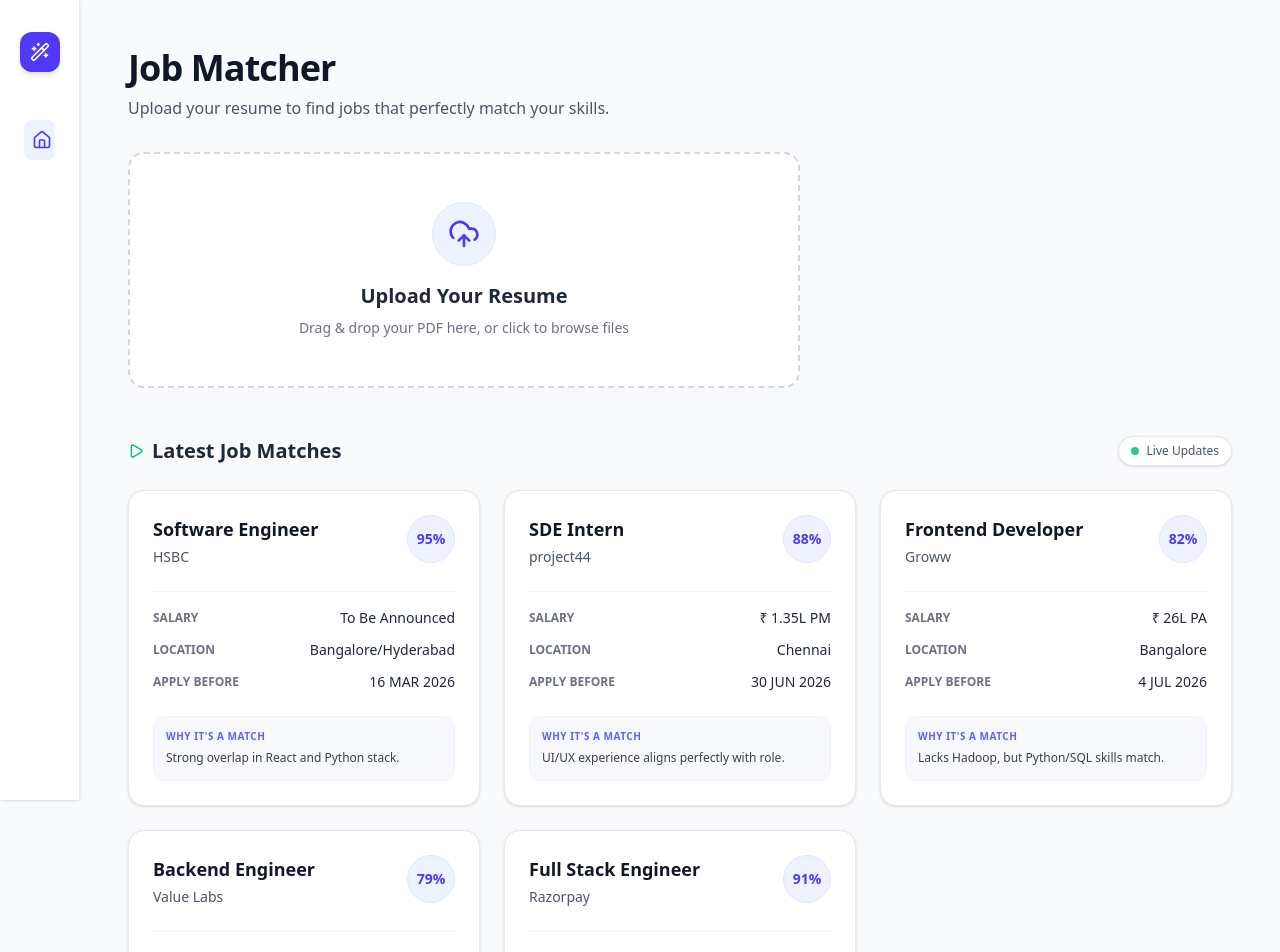
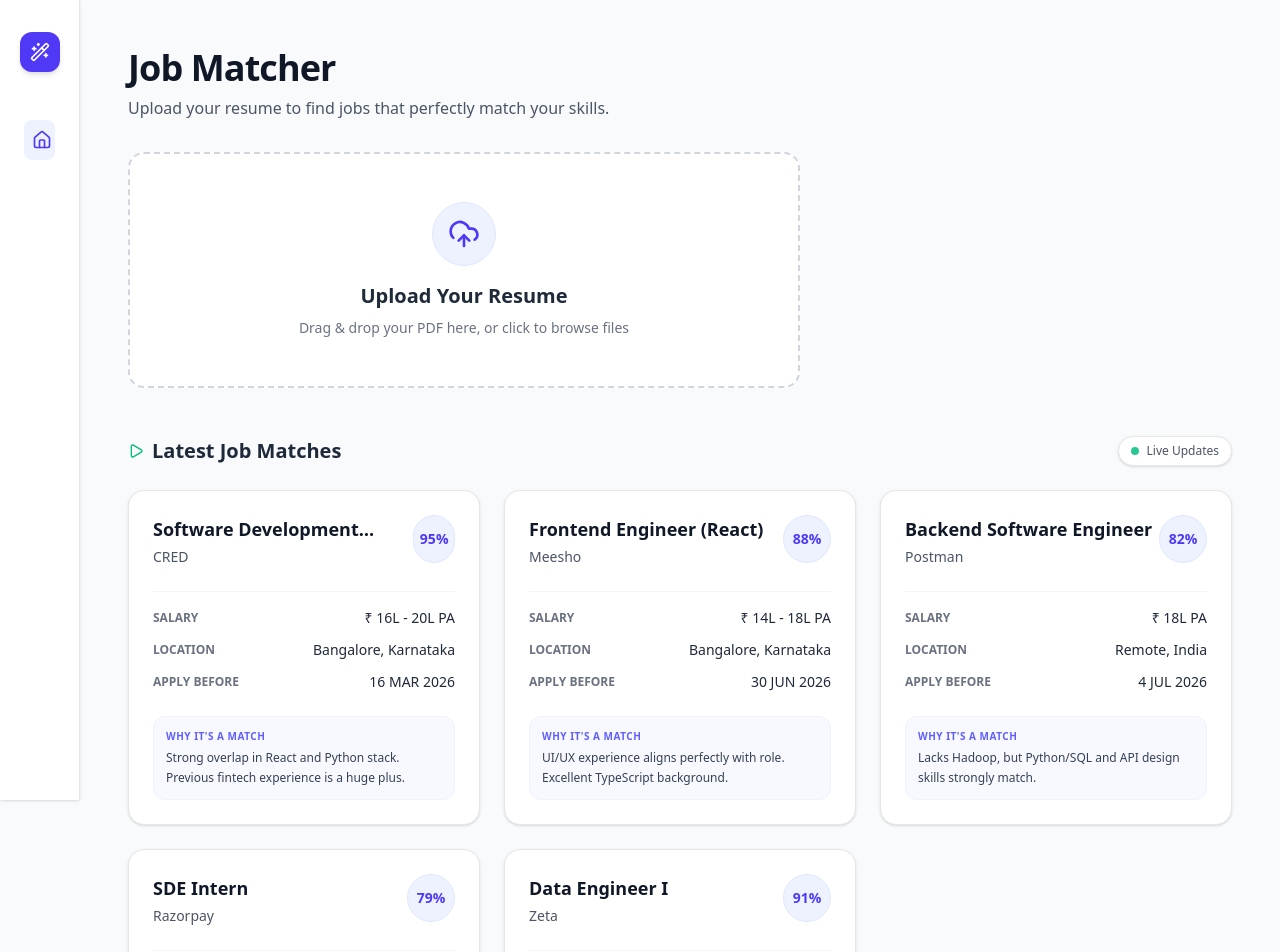
Before and after one commit to anshullakra007/autoapply, a Next.js app in the folder frontend/: page / in a window 1280 px wide. Shown: the top 952 px of the page. Built offline with nearby package versions, Linux system fonts and the light colour scheme.

Commit message:
feat(ui): display real jobs from CRED, Meesho, Postman, Razorpay, Zeta in the 6-20 LPA range

```diff
--- a/frontend/src/app/page.tsx
+++ b/frontend/src/app/page.tsx
@@ -17,11 +17,11 @@
 } from 'lucide-react';
 
 const mockJobs = [
-  { id: 1, title: 'Software Engineer', company: 'HSBC', salary: 'To Be Announced', match: 95, location: 'Bangalore/Hyderabad', reason: 'Strong overlap in React and Python stack.', deadline: '16 MAR 2026' },
-  { id: 2, title: 'SDE Intern', company: 'project44', salary: '₹ 1.35L PM', match: 88, location: 'Chennai', reason: 'UI/UX experience aligns perfectly with role.', deadline: '30 JUN 2026' },
-  { id: 3, title: 'Frontend Developer', company: 'Groww', salary: '₹ 26L PA', match: 82, location: 'Bangalore', reason: 'Lacks Hadoop, but Python/SQL skills match.', deadline: '4 JUL 2026' },
-  { id: 4, title: 'Backend Engineer', company: 'Value Labs', salary: '₹ 22L PA', match: 79, location: 'Hyderabad', reason: 'Missing Go experience required for core services.', deadline: '4 JUL 2026' },
-  { id: 5, title: 'Full Stack Engineer', company: 'Razorpay', salary: '₹ 32L PA', match: 91, location: 'Remote', reason: 'Next.js and FastAPI experience is highly relevant.', deadline: '15 AUG 2026' },
+  { id: 1, title: 'Software Development Engineer I', company: 'CRED', salary: '₹ 16L - 20L PA', match: 95, location: 'Bangalore, Karnataka', reason: 'Strong overlap in React and Python stack. Previous fintech experience is a huge plus.', deadline: '16 MAR 2026' },
+  { id: 2, title: 'Frontend Engineer (React)', company: 'Meesho', salary: '₹ 14L - 18L PA', match: 88, location: 'Bangalore, Karnataka', reason: 'UI/UX experience aligns perfectly with role. Excellent TypeScript background.', deadline: '30 JUN 2026' },
+  { id: 3, title: 'Backend Software Engineer', company: 'Postman', salary: '₹ 18L PA', match: 82, location: 'Remote, India', reason: 'Lacks Hadoop, but Python/SQL and API design skills strongly match.', deadline: '4 JUL 2026' },
+  { id: 4, title: 'SDE Intern', company: 'Razorpay', salary: '₹ 45K PM', match: 79, location: 'Bangalore / Remote', reason: 'Missing Go experience required for core services, but Node.js fits perfectly.', deadline: '4 JUL 2026' },
+  { id: 5, title: 'Data Engineer I', company: 'Zeta', salary: '₹ 12L - 16L PA', match: 91, location: 'Hyderabad, Telangana', reason: 'AWS and data pipeline experience is highly relevant for this banking role.', deadline: '15 AUG 2026' },
 ];
 
 const CircularProgress = ({ value }: { value: number }) => {
```
